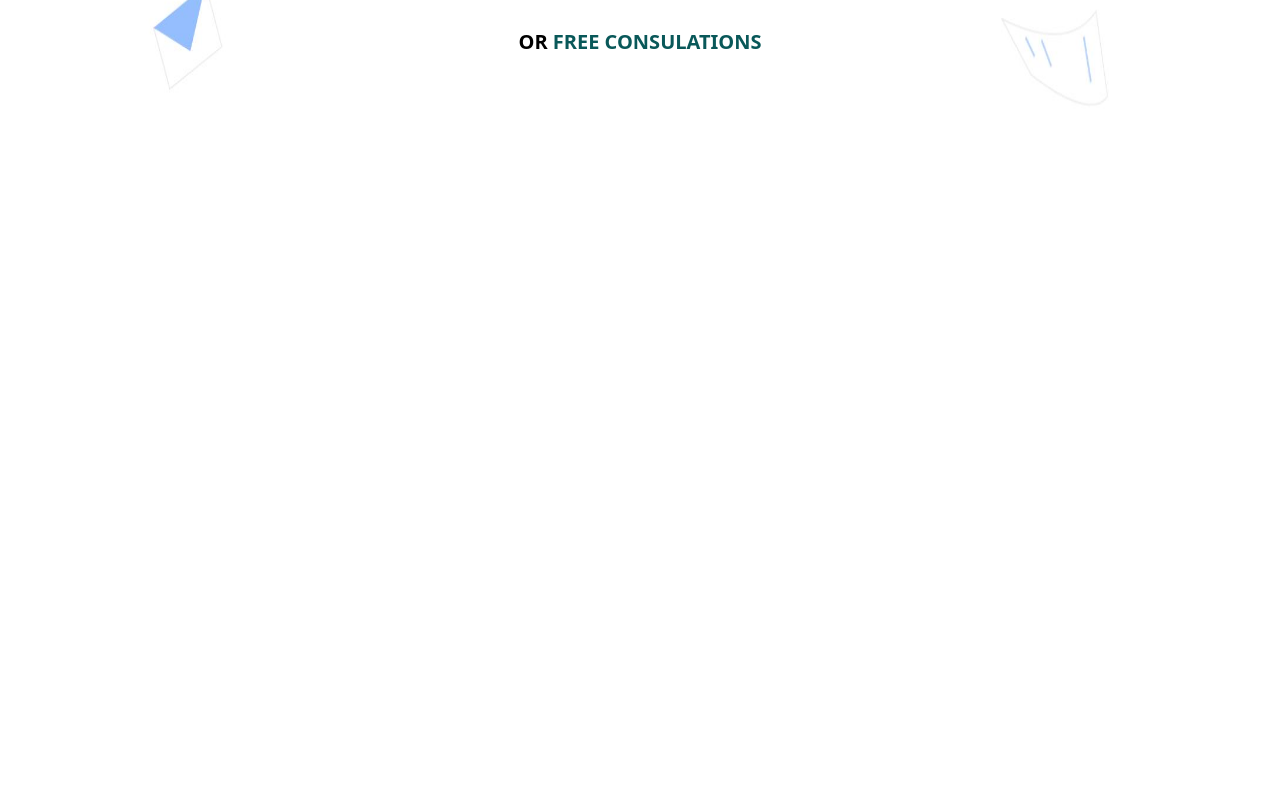
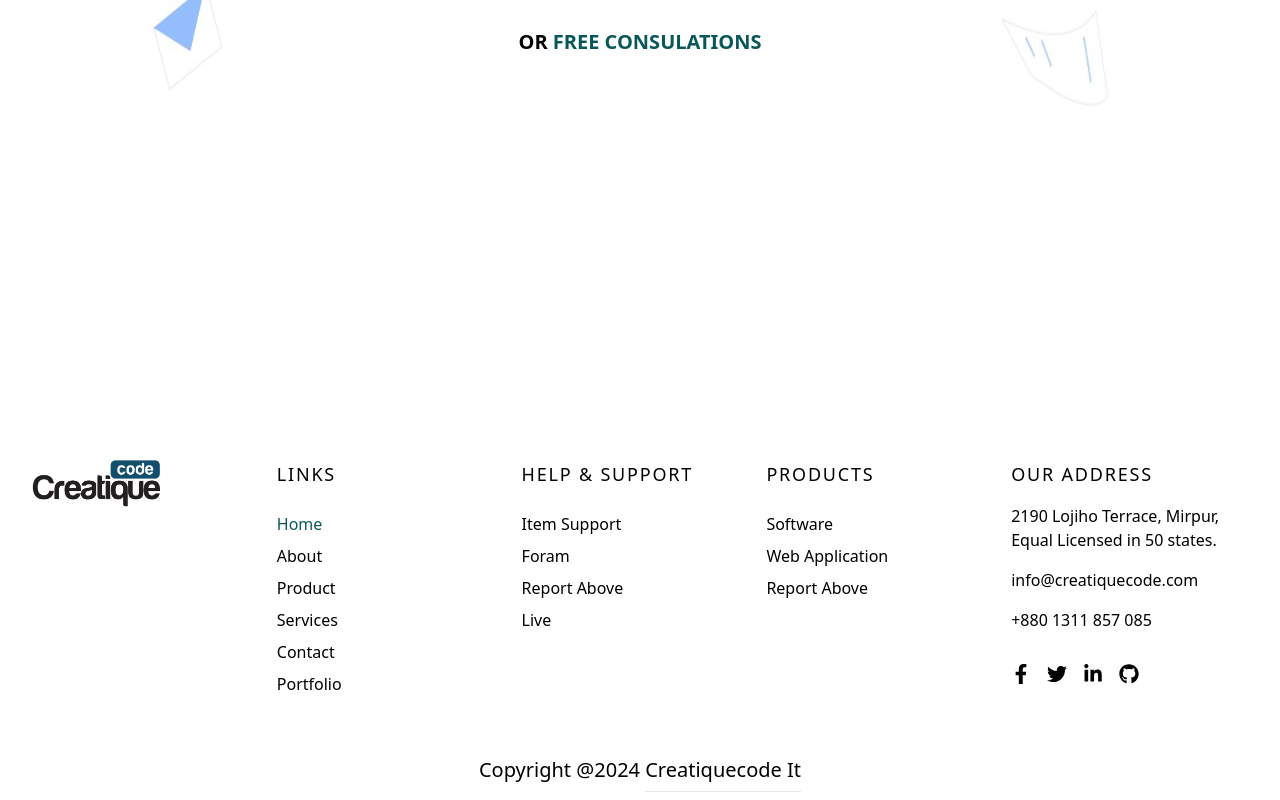
Before and after one commit to ahsanTonmoy/creatiqueCode, a Next.js app: page / in a window 1280 px wide. Shown: the part 507-1307 px from the top of the page. Before the commit the page ends 911 px from the top, so only its background shows below. Built offline with nearby package versions, Linux system fonts and the light colour scheme.

Commit message:
add footer content

```diff
--- a/src/app/layout.js
+++ b/src/app/layout.js
@@ -1,6 +1,7 @@
 import Navigetions from "@/components/shared/navigetion/Navigetions";
 import "./globals.css";
 import './style.css'
+import Footer from "@/components/shared/footer/Footer";
 
 export const metadata = {
   title: "Creatiqe Code || Software Agency",
@@ -16,7 +17,7 @@ export default function RootLayout({ children }) {
         {/* content */}
         <div className=" min-h-screen">{children}</div>
         {/* footer */}
-        <div className=""></div>
+        <div className=""><Footer/></div>
       </body>
     </html>
   );
--- a/src/components/shared/footer/Footer.js
+++ b/src/components/shared/footer/Footer.js
@@ -1,19 +1,121 @@
+'use client'
 import React from 'react';
-
+import brand from '@/assects/image/brand/logo.png'
+import Image from 'next/image';
+import Link from 'next/link';
+import { menuItems } from '@/utills/menu/menuItems';
+import { usePathname } from 'next/navigation';
+import { FaGithub } from "react-icons/fa";
+import { FaTwitter } from "react-icons/fa";
+import { FaFacebookF } from "react-icons/fa";
+import { FaLinkedinIn } from "react-icons/fa";
 const Footer = () => {
+    const pathName = usePathname();
     return (
         <div>
-            <footer className='grid grid-cols-1 md:grid-cols-5'>]
-                {/* footerItem - logo */}
-                <div className='footerItem'>logo</div>
-                {/* footerItem - logo */}
-                <div className='footerItem'>menu</div>
-                {/* footerItem - logo */}
-                <div className='footerItem'>servioces</div>
-                {/* footerItem - logo */}
-                <div className='footerItem'>products</div>
-                {/* footerItem - logo */}
-                <div className='footerItem'>contact</div>
+            <footer className='px-8 py-4 bg-white'>
+                <div className='footer-content grid lg:gap-2 gap-8 grid-cols-1 md:grid-cols-5 py-10'>
+                    {/* footerItem - logo */}
+                    <div className='footerItem'>
+                        <div className="brand w-32">
+                            <Image src={brand} alt='logo-creatiqucode' />
+                        </div>
+                    </div>
+                    {/* footerItem - menu */}
+                    <div className='footerItem'>
+                        {/* title */}
+                        <div className='title uppercase text-lg font-extralight tracking-widest'>links</div>
+                        {/* content */}
+                        <div className='py-4'>
+                            <ul className={``}>
+                                {
+                                    menuItems.map(menu =>
+                                        <li className='pt-2 relative capitalize font-normal' tabIndex={0} role="button" key={menu}><Link className={`${pathName === menu.path ? '  text-[#095859] hover:text-[#000] transition-all duration-100' : ' lg:hover:text-[#095859]'}`} href={menu.path}>{menu.route}</Link>
+                                        </li>
+                                    )
+                                }
+                            </ul>
+                        </div>
+                    </div>
+                    {/* footerItem - help & support */}
+                    <div className='footerItem'>
+                        {/* title */}
+                        <div className='title uppercase text-lg font-extralight tracking-widest'>help & support</div>
+                        {/* content */}
+                        <div className='py-4'>
+                            <ul className={``}>
+                                {/*  */}
+                                <li className='pt-2 capitalize font-normal' ><Link className='hover:text-[#095859]' href={'/'}>item support</Link>
+                                </li>
+                                {/*  */}
+                                <li className='pt-2 capitalize font-normal' ><Link className='hover:text-[#095859]' href={'/'}>foram</Link>
+                                </li>
+                                {/*  */}
+                                <li className='pt-2 capitalize font-normal' ><Link className='hover:text-[#095859]' href={'/'}>report above</Link>
+                                </li>
+                                {/*  */}
+                                <li className='pt-2 capitalize font-normal' ><Link className='hover:text-[#095859]' href={'/'}>live</Link>
+                                </li>
+
+
+                            </ul>
+                        </div>
+                    </div>
+                    {/* footerItem - products */}
+                    <div className='footerItem'>
+                        {/* title */}
+                        <div className='title uppercase text-lg font-extralight tracking-widest'>products</div>
+                        {/* content */}
+                        <div className='py-4'>
+                            <ul className={``}>
+                                {/*  */}
+                                <li className='pt-2 capitalize font-normal' ><Link className='hover:text-[#095859]' href={'/'}>software</Link>
+                                </li>
+                                {/*  */}
+                                <li className='pt-2 capitalize font-normal' ><Link className='hover:text-[#095859]' href={'/'}>web application</Link>
+                                </li>
+                                {/*  */}
+                                <li className='pt-2 capitalize font-normal' ><Link className='hover:text-[#095859]' href={'/'}>report above</Link>
+                                </li>
+                                {/*  */}
+
+
+                            </ul>
+                        </div>
+                    </div>
+                    {/* footerItem - help & support */}
+                    <div className='footerItem'>
+                        {/* title */}
+                        <div className='title uppercase text-lg font-extralight tracking-widest'>Our Address</div>
+                        {/* content */}
+                        <div className='py-4 grid gap-4'>
+                            {/* address */}
+                            <div>2190 Lojiho Terrace, Mirpur, Equal Licensed in 50 states.</div>
+                            {/* email */}
+                            <div><Link href={'mailto:info@creatiquecode.com'}>info@creatiquecode.com</Link></div>
+                            {/* address */}
+                            <div>+880 1311 857 085</div>
+                            {/* address */}
+                            <div>
+                                <div className='social-icon my-4 flex gap-4 text-xl'>
+                                    {/*  */}
+                                    <Link href={'https://www.facebook.com/profile.php?id=100010579990810'}><FaFacebookF></FaFacebookF></Link>
+                                    {/*  */}
+                                    <Link href={'/'}><FaTwitter></FaTwitter></Link>
+                                    {/*  */}
+                                    <Link href={'https://www.linkedin.com/in/ahsanur-rahman-tonmoy-1680921b6'}><FaLinkedinIn></FaLinkedinIn></Link>
+                                    {/*  */}
+                                    <Link href={'https://github.com/ahsanTonmoy'}><FaGithub></FaGithub></Link>
+                                </div>
+                            </div>
+
+
+                        </div>
+                    </div>
+                </div>
+
+                {/* copyright */}
+                <div className='text-center font-extralight text-xl capitalize'>Copyright @2024 <Link className=' border-b pb-2 boder ' href={'/'}>creatiquecode it</Link></div>
             </footer>
         </div>
     );
```
